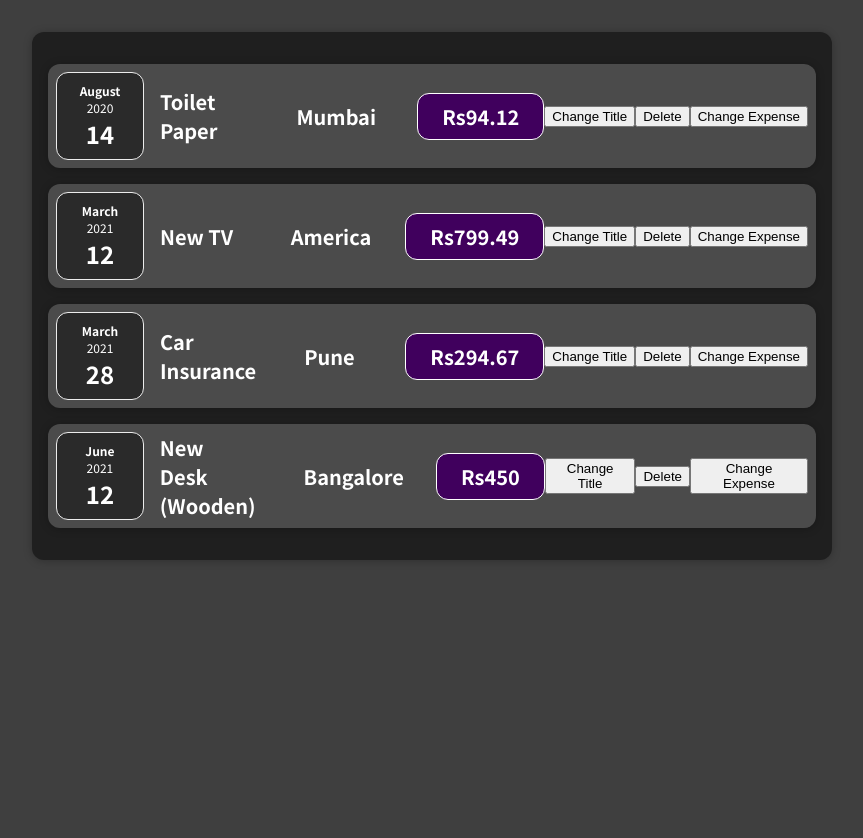
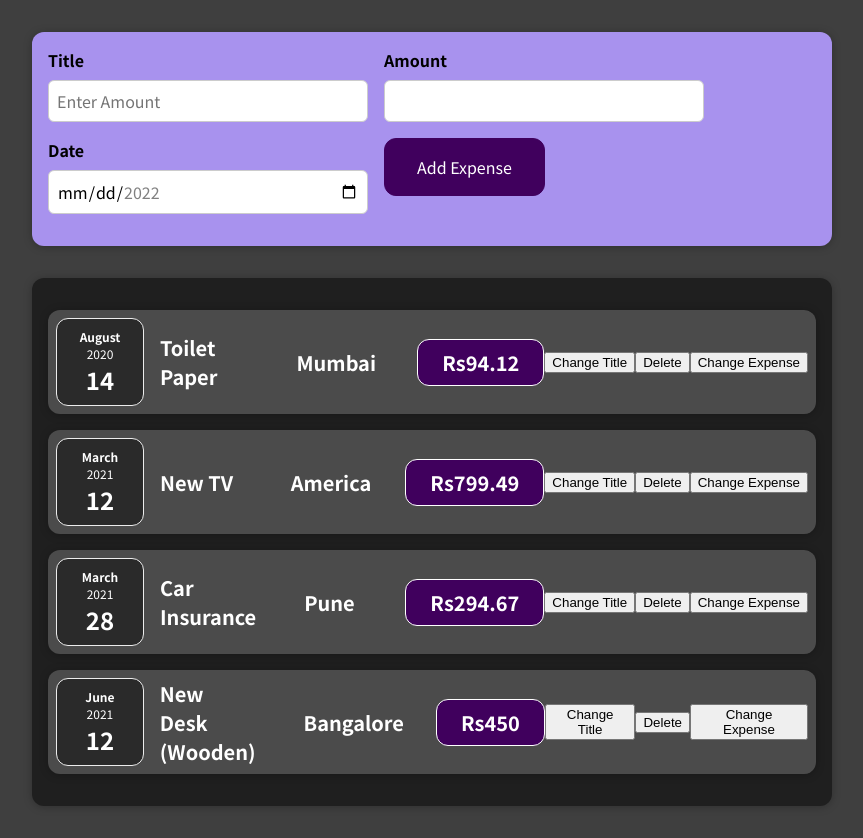
Before and after one commit to Pra1233/React, a React (Create React App) app: page / in a window 1280 px wide. Shown: the whole page, without its empty margins (208-1071 px from the left). Before the commit the page ends 800 px from the top, so only its background shows below. Built offline with nearby package versions, Linux system fonts and the light colour scheme.

Commit message:
Description Help Manipulating the DOM - React States

```diff
--- a/src/App.js
+++ b/src/App.js
@@ -1,5 +1,6 @@
 import React from "react";
 import Expenses from "./components/Expenses/Expenses";
+import ExpenseForm from "./components/Expenses/ExpenseForm";
 
 const App = () => {
   const expenses = [
@@ -35,6 +36,7 @@
 
   return (
     <div>
+      <ExpenseForm />
       <Expenses items={expenses} />
     </div>
   );
--- /dev/null
+++ b/src/components/Expenses/ExpenseForm.css
@@ -0,0 +1,64 @@
+.new-expense__controls {
+  display: flex;
+  flex-wrap: wrap;
+  gap: 1rem;
+  margin-bottom: 1rem;
+  text-align: left;
+}
+
+.new-expense__control label {
+  font-weight: bold;
+  margin-bottom: 0.5rem;
+  display: block;
+}
+
+.new-expense__control input {
+  font: inherit;
+  padding: 0.5rem;
+  border-radius: 6px;
+  border: 1px solid #ccc;
+  width: 20rem;
+  max-width: 100%;
+}
+
+.new-expense__actions {
+  text-align: right;
+}
+.new-expense {
+  background-color: #a892ee;
+  padding: 1rem;
+  margin: 2rem auto;
+  width: 50rem;
+  max-width: 95%;
+  border-radius: 12px;
+  text-align: center;
+  box-shadow: 0 1px 8px rgba(0, 0, 0, 0.25);
+}
+
+.new-expense button {
+  font: inherit;
+  cursor: pointer;
+  padding: 1rem 2rem;
+  border: 1px solid #40005d;
+  background-color: #40005d;
+  color: white;
+  border-radius: 12px;
+  margin-right: 3rem;
+}
+
+.new-expense button:hover,
+.new-expense button:active {
+  background-color: #510674;
+  border-color: #510674;
+}
+
+.new-expense button.alternative {
+  color: #220131;
+  border-color: transparent;
+  background-color: transparent;
+}
+
+.new-expense button.alternative:hover,
+.new-expense button.alternative:active {
+  background-color: #ddb3f8;
+}
--- /dev/null
+++ b/src/components/Expenses/ExpenseForm.js
@@ -0,0 +1,38 @@
+import React from "react";
+import "./ExpenseForm.css";
+
+const ExpenseForm = () => {
+  const titleChangeHandler = (event) => {
+    console.log("Title Changed", event.target.value);
+  };
+
+  return (
+    <div className="new-expense">
+      <form>
+        <div className="new-expense__controls">
+          <div className="new-expense__control">
+            <label>Title</label>
+            <input
+              type="text"
+              placeholder="Enter Amount"
+              onChange={titleChangeHandler}
+            />
+          </div>
+          <div className="new-expense__control">
+            <label>Amount</label>
+            <input type="number" min="0.01" steps="0.01" />
+          </div>
+          <div className="new-expense__control">
+            <label>Date</label>
+            <input type="date" min="2022-01-01" max="2022-12-31" />
+          </div>
+          <div className="new-expense__actions">
+            <button type="submit">Add Expense</button>
+          </div>
+        </div>
+      </form>
+    </div>
+  );
+};
+
+export default ExpenseForm;
```
